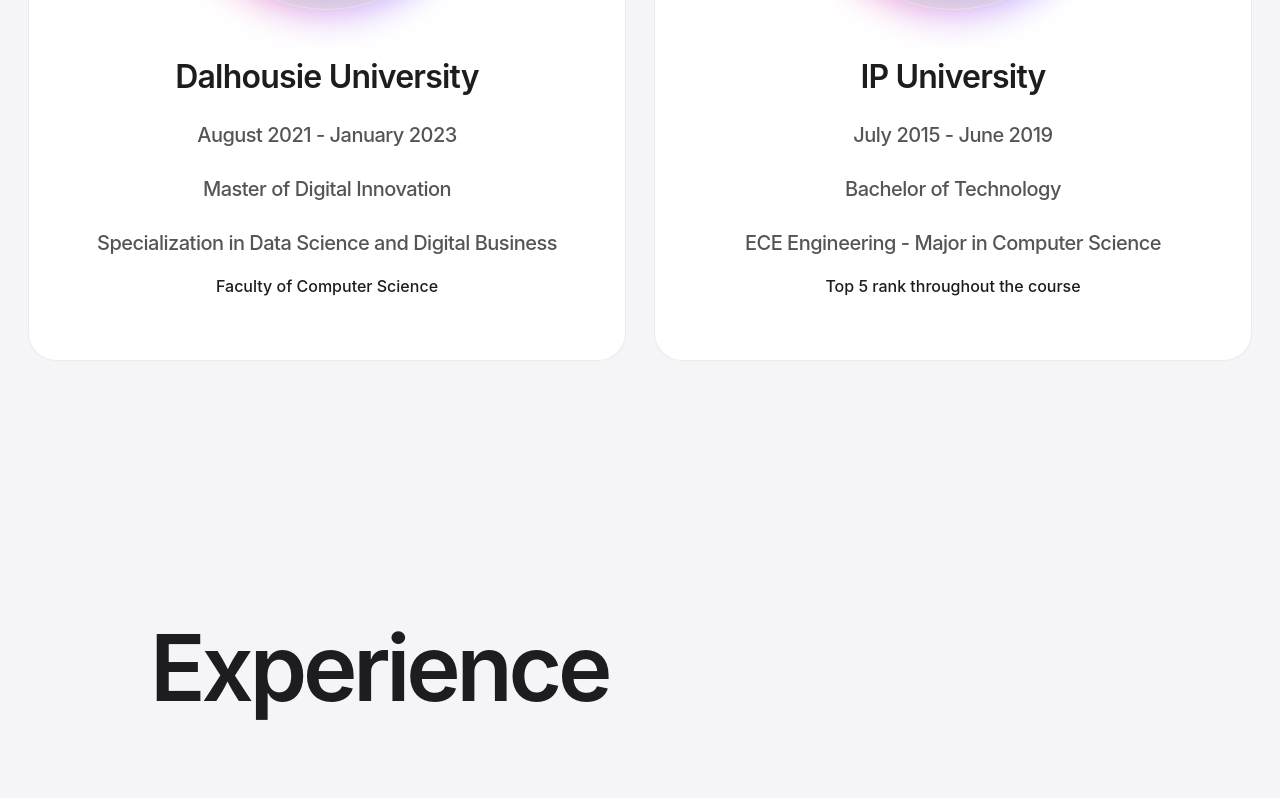
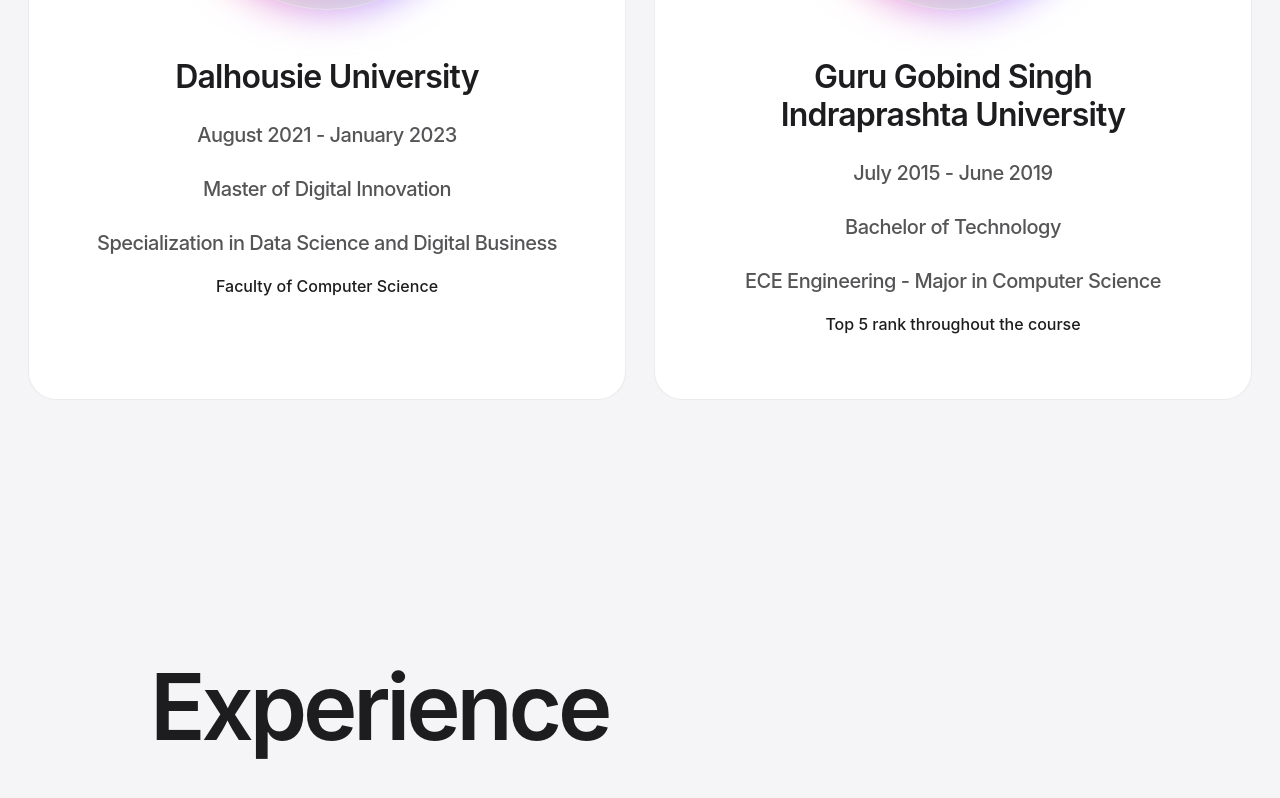
Before and after one commit to iVaibhz/iVaibhz.github.io, a plain HTML site: page index.html in a window 1280 px wide. Shown: the part 5938-6736 px from the top of the page. Drawn offline with nearby package versions, Linux system fonts and the light colour scheme; a script that the page names is missing; a web font is replaced by a local one.

Commit message:
VS 040922 V2.24
VS 040922 V2.24

```diff
--- a/index.html
+++ b/index.html
@@ -910,7 +910,7 @@
                                     <div class="hero-img-shadow"></div>
                                 </div>
                             </div>
-                            <h4 class="intro-card-heading">IP University<br /></h4>
+                            <h4 class="intro-card-heading">Guru Gobind Singh Indraprashta University<br /></h4>
                             <p class="intro-card-description">July 2015 - June 2019<br /></p>
                             <p class="intro-card-description">Bachelor of Technology </p>
                             <p class="intro-card-description">ECE Engineering - Major in Computer Science</p><br />
```
